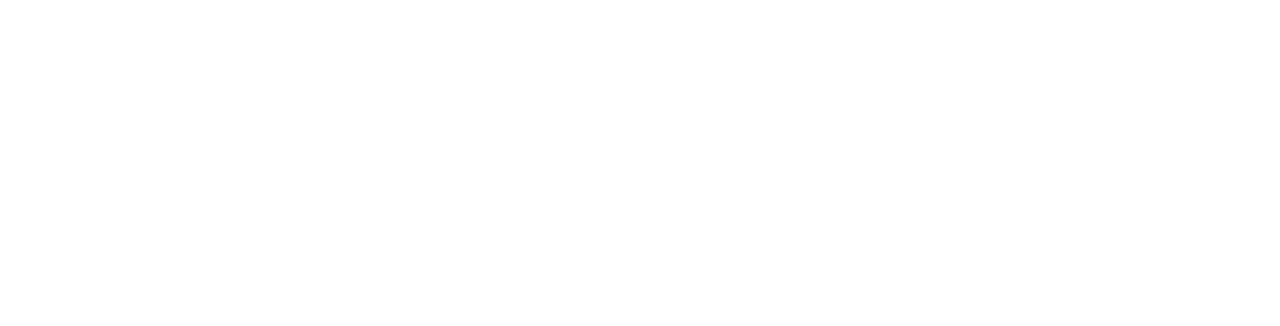
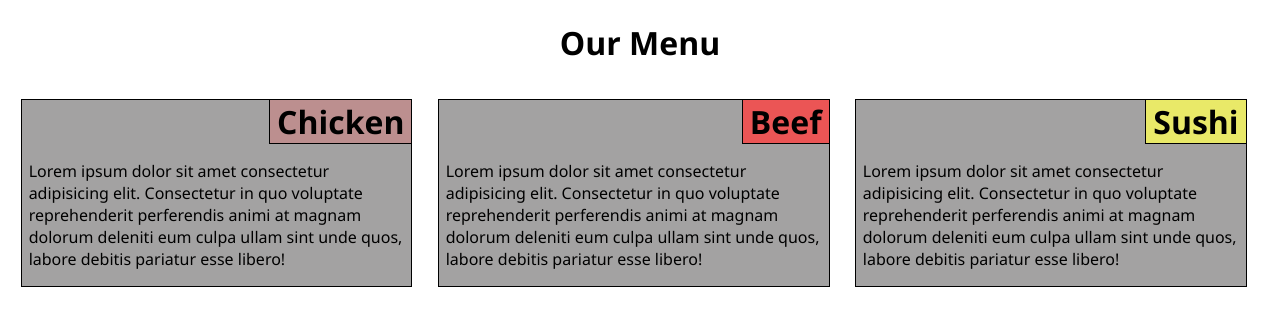
Before and after one commit to Oth-mane1/CourseraAssignment, a plain HTML site: page Module2-Solution/index.html in a window 1280 px wide. Drawn offline with Linux system fonts and the light colour scheme.

Commit message:
My final Assignment

```diff
--- a/Module2-Solution/CSS/style.css
+++ b/Module2-Solution/CSS/style.css
@@ -0,0 +1,82 @@
+/********** Base styles **********/
+* {
+    box-sizing: border-box;
+    font-family: 'Segoe UI', Tahoma, Geneva, Verdana, sans-serif;
+}
+
+/*** Center the menu title ***/
+#Title {
+    text-align: center;
+    color: black;
+}
+
+.container {
+    margin: 5px;
+    padding: 0px 7px;
+    text-align: end; background-color: rgb(163, 162, 162);
+}
+
+/*** Change the background color for the three title ***/
+.customTitle1 {
+    background-color: rosybrown;
+}
+ .customTitle2 {
+    background-color: rgb(235, 85, 85);
+ }
+ .customTitle3 {
+background-color: rgb(233, 233, 104);
+ }
+
+ /*** Make the title in the top right corner ***/
+.customTitle {
+    border-color: black;
+    border-left: 1px solid;
+    border-bottom: 1px solid;
+    padding-right: -5px;
+    display: inline-block;
+    margin: 0px -7px 0px 0px;
+    padding: 0px 7px;
+}
+p {
+    text-align: left;
+}
+
+
+/********** Desktop version **********/
+@media (min-width: 992px) {
+    .col-lg-4 {
+        float: left;
+        border: 1px solid black;
+    }
+
+    .col-lg-4 {
+        width: 31%;
+        margin: 1%;
+    }
+}
+
+/********** Tablet version **********/
+@media (min-width: 768px) and (max-width: 991px) {
+    .col-md-6 {
+        float: left;
+        border: 1px solid black;
+    }
+
+    .col-md-6 {
+        width: 48%;
+        margin: 1%;
+    }
+}
+
+/********** Mobile version **********/
+@media (max-width: 767px) {
+    .col-sd-12 {
+        float: left;
+        border: 1px solid black;
+    }
+
+    .col-sd-12 {
+        width: 98%;
+        margin: 1%;
+    }
+}
--- a/Module2-Solution/index.html
+++ b/Module2-Solution/index.html
@@ -1,12 +1,39 @@
 <!DOCTYPE html>
 <html lang="en">
+
 <head>
     <meta charset="UTF-8">
     <link rel="stylesheet" href="./CSS/style.css">
     <meta name="viewport" content="width=device-width, initial-scale=1.0">
     <title>Document</title>
 </head>
+
 <body>
+</body>
+    <h1 id="Title">Our Menu</h1>
+        <div class="col-lg-4 col-md-6 col-sd-12 container">
+            <h1 class="customTitle customTitle1">Chicken</h1>
+            <p>
+                Lorem ipsum dolor sit amet consectetur adipisicing elit. Consectetur in quo voluptate
+                reprehenderit perferendis animi at magnam dolorum deleniti eum culpa ullam sint unde quos,
+                labore debitis pariatur esse libero!
+            </p>
+        </div>
+        <div class="col-lg-4 col-md-6 col-sd-12 container">
+            <h1 class="customTitle customTitle2">Beef</h1>
+            <p>
+                Lorem ipsum dolor sit amet consectetur adipisicing elit. Consectetur in quo voluptate
+                reprehenderit perferendis animi at magnam dolorum deleniti eum culpa ullam sint unde quos,
+                labore debitis pariatur esse libero!
+            </p>
+        </div>
 
-</body>
+        <div class="col-lg-4 col-md-6 col-sd-12 container">
+            <h1 class="customTitle customTitle3">Sushi</h1>
+            <p>
+                Lorem ipsum dolor sit amet consectetur adipisicing elit. Consectetur in quo voluptate
+                reprehenderit perferendis animi at magnam dolorum deleniti eum culpa ullam sint unde quos,
+                labore debitis pariatur esse libero!
+            </p>
+        </div>
 </html>
```
